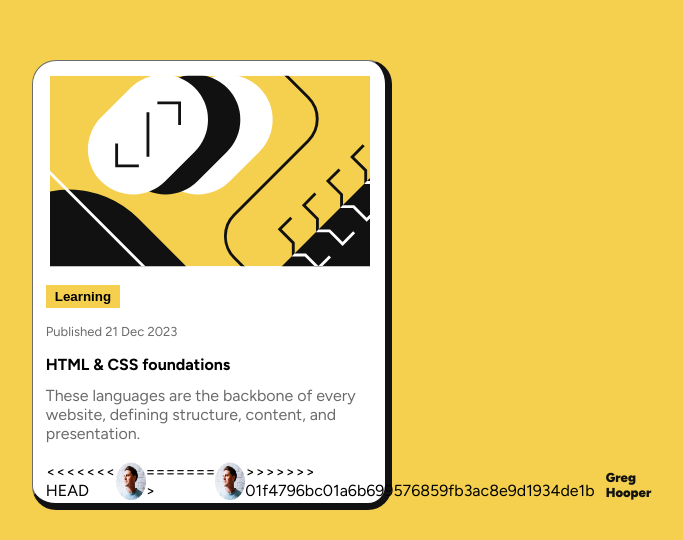
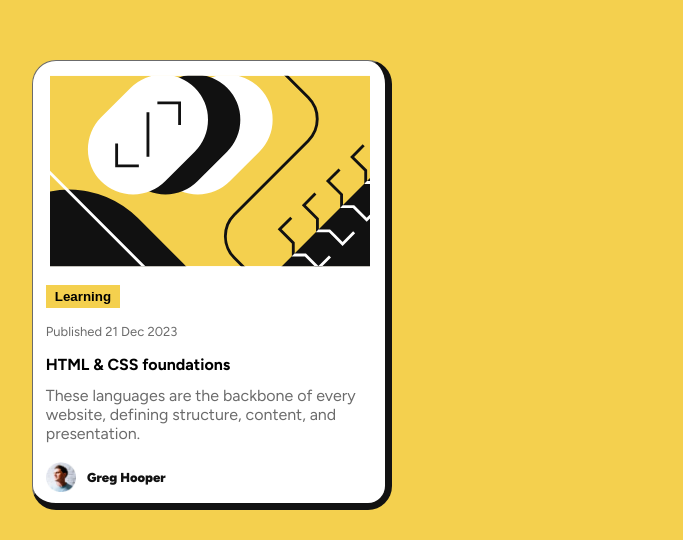
Before and after one commit to Rukkkayyah/BLOG-PREVIEW-FILE, a plain HTML site: page index.html in a window 1280 px wide. Shown: the part 260-800 px from the top of the page, without its empty margins (428-1111 px from the left). Drawn offline with Linux system fonts and the light colour scheme.

Commit message:
initial commit

```diff
--- a/index.html
+++ b/index.html
@@ -20,13 +20,8 @@
                 presentation.
             </P>
             <div class="name">
-<<<<<<< HEAD
                 <img class="img">
-                <img src="images/image-avatar.webp" alt="Grey Hooper" width="30">
-=======
-                ><img class="img">
                 <img src="Images/image-avatar.webp" alt="Grey Hooper" width="30">
->>>>>>> 01f4796bc01a6b699576859fb3ac8e9d1934de1b
                 <p class="p">Greg Hooper</p>
             </div>
         </div>
```
